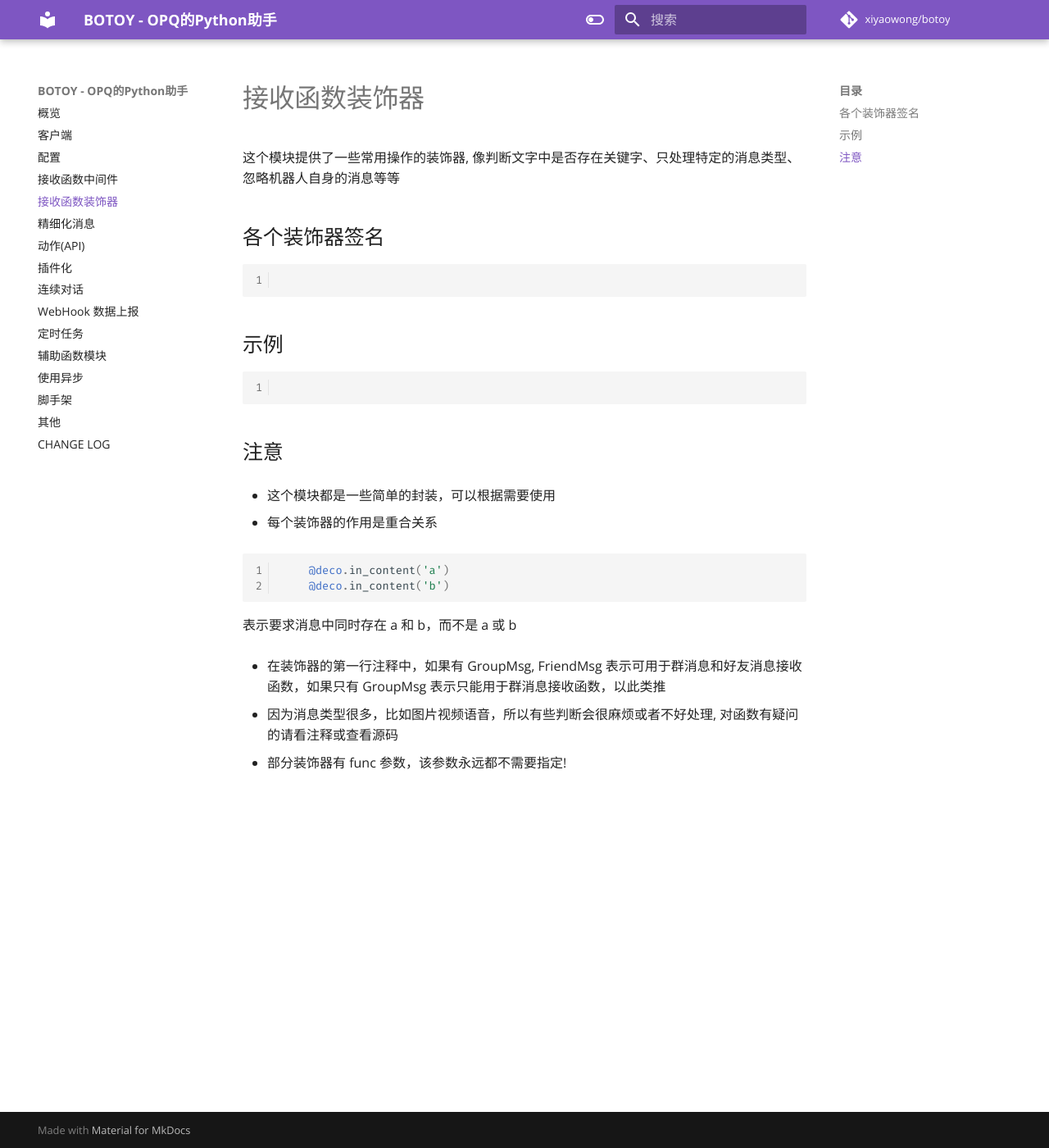
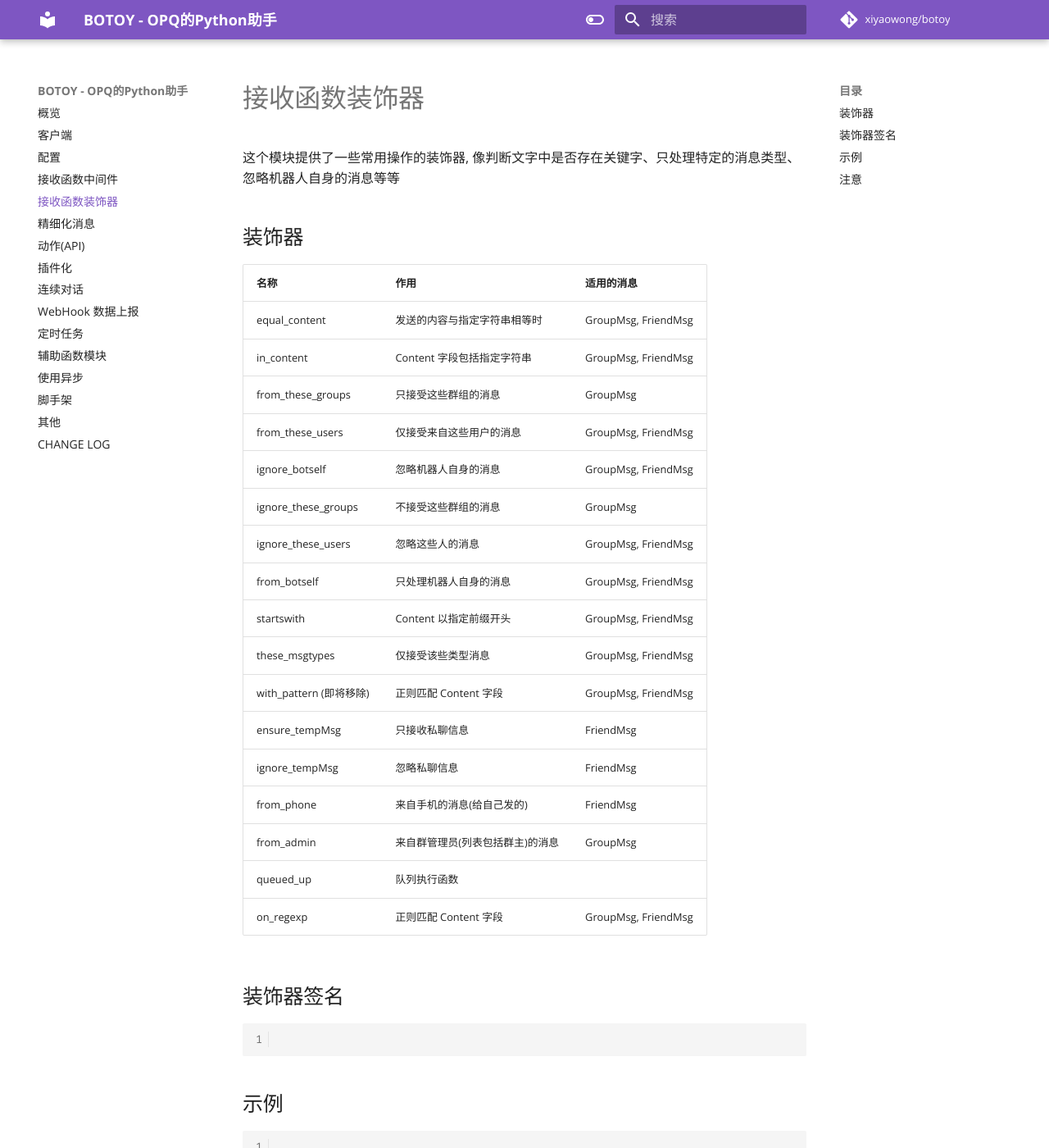
Before and after one commit to opq-osc/botoy, an MkDocs documentation site: the page built from docs/decorators.md, in a window 1280 px wide and 1400 px high. Shown: the whole window at 82% size. Built offline with MkDocs 1.6.1 and Material for MkDocs 9.7.7, drawn with Linux system fonts in a browser that asks for light colours; comment, search, counter and statistics services are not loaded.

Commit message:
feat(decorators): 增加on_regexp装饰器
该装饰器使用re.match方法进行正则匹配，匹配结果为ctx._match

````diff
--- a/docs/decorators.md
+++ b/docs/decorators.md
@@ -2,7 +2,29 @@
 
 这个模块提供了一些常用操作的装饰器, 像判断文字中是否存在关键字、只处理特定的消息类型、忽略机器人自身的消息等等
 
-## 各个装饰器签名
+## 装饰器
+
+| 名称                    | 作用                             | 适用的消息          |
+| ----------------------- | -------------------------------- | ------------------- |
+| equal_content           | 发送的内容与指定字符串相等时     | GroupMsg, FriendMsg |
+| in_content              | Content 字段包括指定字符串       | GroupMsg, FriendMsg |
+| from_these_groups       | 只接受这些群组的消息             | GroupMsg            |
+| from_these_users        | 仅接受来自这些用户的消息         | GroupMsg, FriendMsg |
+| ignore_botself          | 忽略机器人自身的消息             | GroupMsg, FriendMsg |
+| ignore_these_groups     | 不接受这些群组的消息             | GroupMsg            |
+| ignore_these_users      | 忽略这些人的消息                 | GroupMsg, FriendMsg |
+| from_botself            | 只处理机器人自身的消息           | GroupMsg, FriendMsg |
+| startswith              | Content 以指定前缀开头           | GroupMsg, FriendMsg |
+| these_msgtypes          | 仅接受该些类型消息               | GroupMsg, FriendMsg |
+| with_pattern (即将移除) | 正则匹配 Content 字段            | GroupMsg, FriendMsg |
+| ensure_tempMsg          | 只接收私聊信息                   | FriendMsg           |
+| ignore_tempMsg          | 忽略私聊信息                     | FriendMsg           |
+| from_phone              | 来自手机的消息(给自己发的)       | FriendMsg           |
+| from_admin              | 来自群管理员(列表包括群主)的消息 | GroupMsg            |
+| queued_up               | 队列执行函数                     |                     |
+| on_regexp               | 正则匹配 Content 字段            | GroupMsg, FriendMsg |
+
+## 装饰器签名
 
 ```python
 {!../docs_src/decorators_outline.py!}
````
Also changed, not shown: docs/middleware.md (+7 -2 lines), 3 other files.
